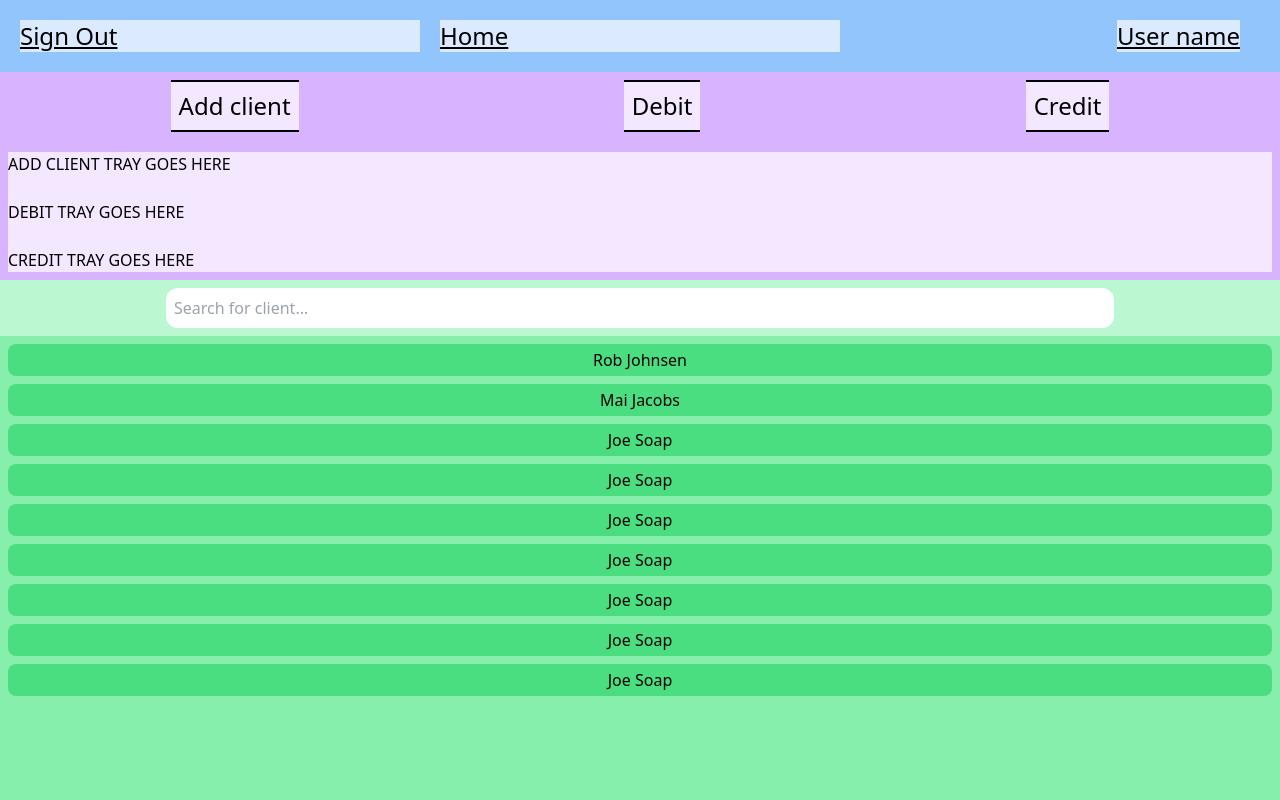
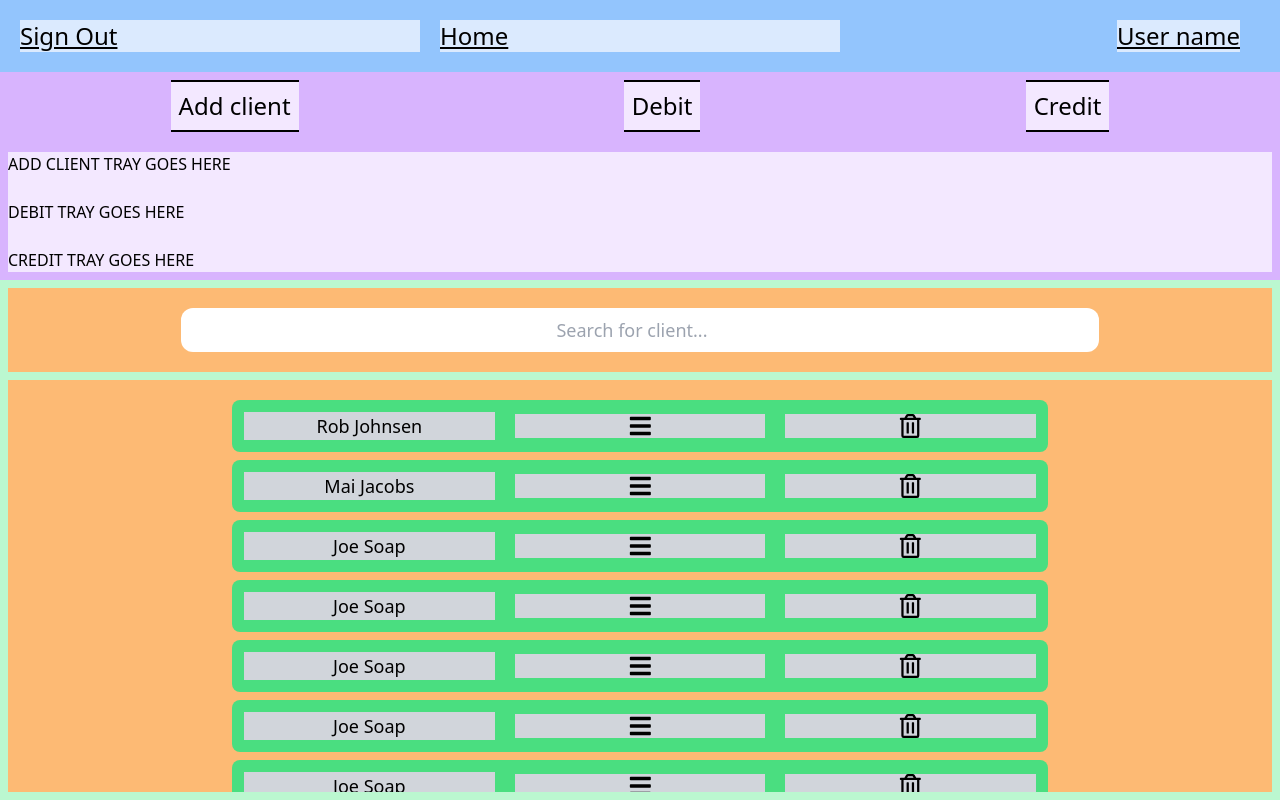
Before and after one commit to RobJJ/crud-client-app, a React (Create React App) app: page / in a window 1280 px wide. Built offline with nearby package versions, Linux system fonts and the light colour scheme.

Commit message:
Client List basic layout

```diff
--- a/package.json
+++ b/package.json
@@ -8,6 +8,7 @@
     "@testing-library/user-event": "^13.5.0",
     "react": "^18.2.0",
     "react-dom": "^18.2.0",
+    "react-icons": "^4.6.0",
     "react-scripts": "5.0.1",
     "uuid": "^9.0.0",
     "web-vitals": "^2.1.4"
--- a/src/Components/ClientList/ClientList-item-component.jsx
+++ b/src/Components/ClientList/ClientList-item-component.jsx
@@ -1,4 +1,10 @@
 import React from "react";
+import {
+  FaAlignJustify,
+  FaBars,
+  FaGripLines,
+  FaRegTrashAlt,
+} from "react-icons/fa";
 //
 //
 
@@ -10,9 +16,11 @@ function ClientListItem({ itemObj, flipFunction }) {
   return (
     <div
       onClick={flipFunction}
-      className="w-full bg-green-400 rounded-lg p-1 text-center"
+      className="w-2/3 bg-green-400 rounded-lg p-3 flex items-center gap-5"
     >
-      <div>{name}</div>
+      <div className="text-lg w-1/3 bg-gray-300 text-center">{name}</div>
+      <FaBars className="text-2xl w-1/3 bg-gray-300" />
+      <FaRegTrashAlt className="text-2xl w-1/3 bg-gray-300" />
     </div>
   );
 }
--- a/src/Components/ClientList/ClientList-parent-component.jsx
+++ b/src/Components/ClientList/ClientList-parent-component.jsx
@@ -117,20 +117,21 @@ function ClientList(params) {
   };
   //
   return (
-    <div className="bg-green-200 h-full flex flex-col overflow-auto">
-      <div className="p-2 flex justify-center">
+    <div className="bg-green-200 h-full flex flex-col overflow-auto p-2 gap-2">
+      <div className=" flex justify-center bg-orange-300 p-5">
         <input
           type="search"
           placeholder="Search for client..."
-          className="w-3/4 rounded-xl p-2"
+          className="w-3/4 rounded-xl p-2 text-center text-lg"
           value={searchedLetters}
           onChange={(e) => {
             setSearchedLetters(e.target.value);
           }}
         />
       </div>
+      {/* THE FLIPPED CARD -- NOT NEEDED IN THIS POSITION ANYMORE */}
       {!flipState && (
-        <section className="bg-green-300 overflow-auto h-full w-full flex flex-col gap-2 p-2 ">
+        <section className="bg-orange-300 overflow-auto h-full w-full flex flex-col gap-2 p-5 items-center">
           {clients.map((client) => (
             <ClientListItem
               itemObj={client}
```
Also changed, not shown: src/Pages/Home-page.jsx (+4 -4 lines), 1 other file (tests, documents, lock files or other folders).
